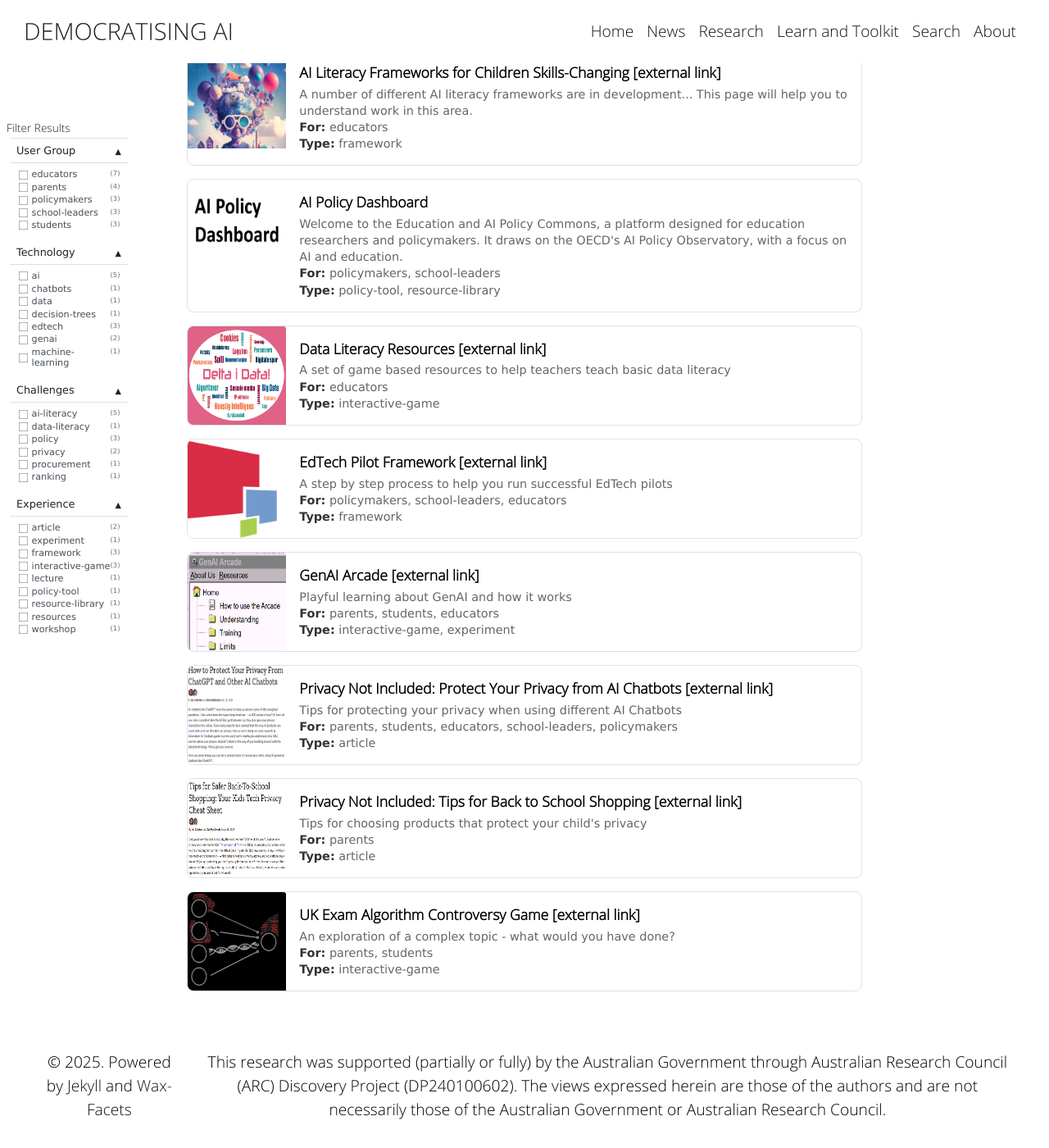
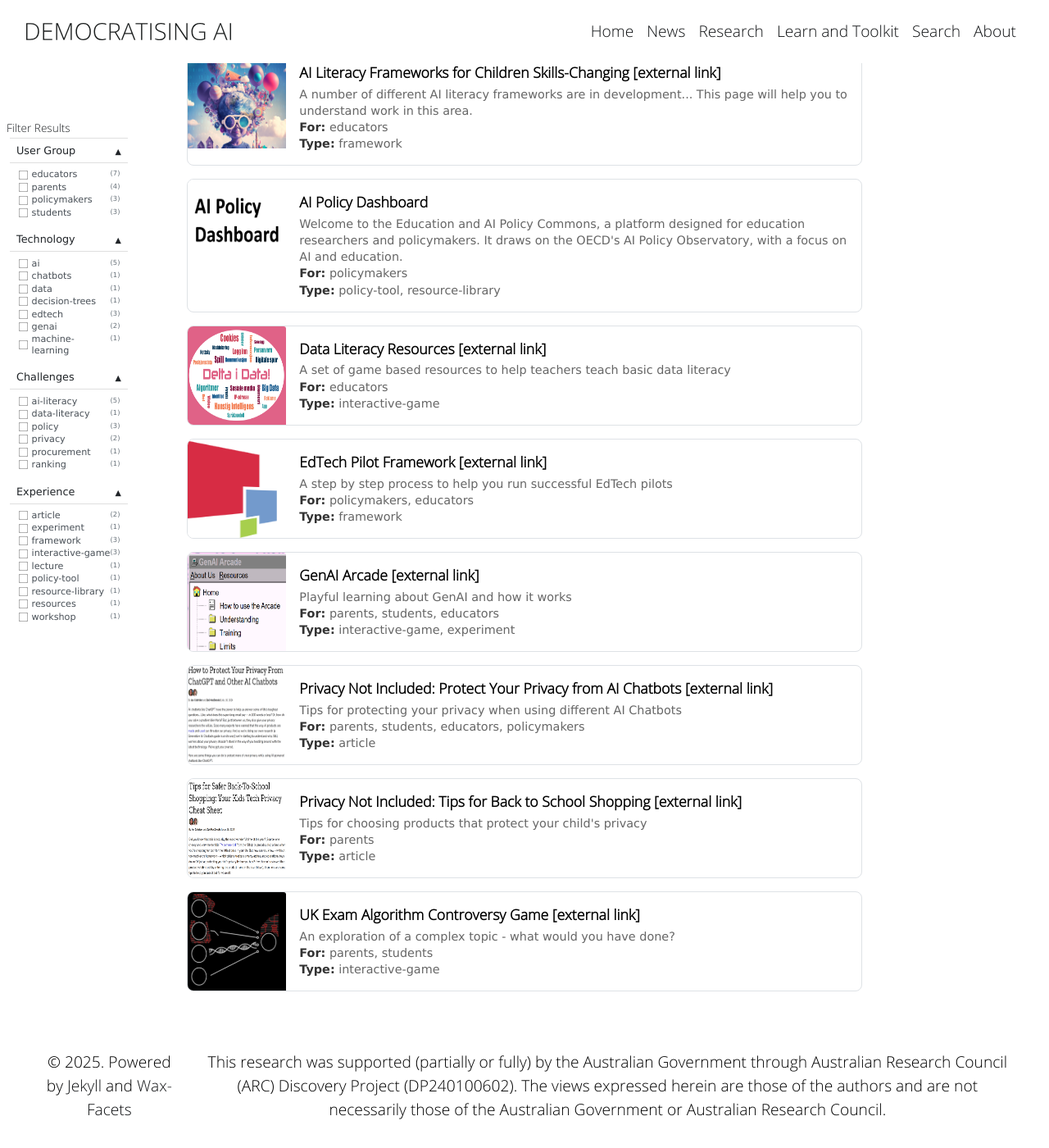
Before and after one commit to democratising-ai/democratising-ai.github.io, a Jekyll site: the page built from pages/learn_and_toolkit.md, in a window 1280 px wide and 1400 px high, scrolled down 570 px. Shown: the whole window at 82% size. Built offline with Jekyll 4.4.1, drawn with Linux system fonts in a browser that asks for light colours.

Commit message:
delete school-leaders tag

```diff
--- a/_tools/ai-policy-dashboard.md
+++ b/_tools/ai-policy-dashboard.md
@@ -3,7 +3,6 @@
 permalink: /ai-policy-dashboard/
 user_group:
   - policymakers
-  - school-leaders
 technology:
   - edtech
   - ai
```
Also changed, not shown: _tools/edtech-pilot-framework.md (+0 -1 lines), _tools/privacy-not-included-ai-chatbots.md (+0 -1 lines).
